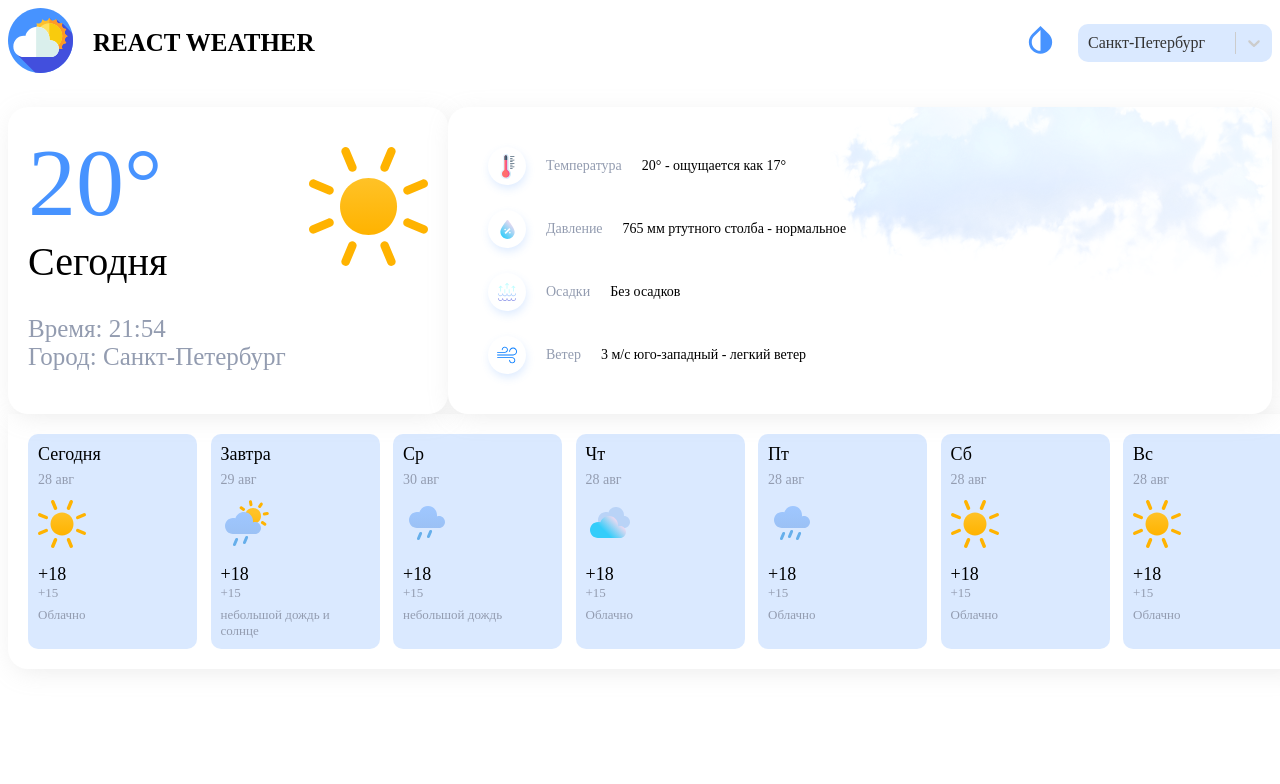
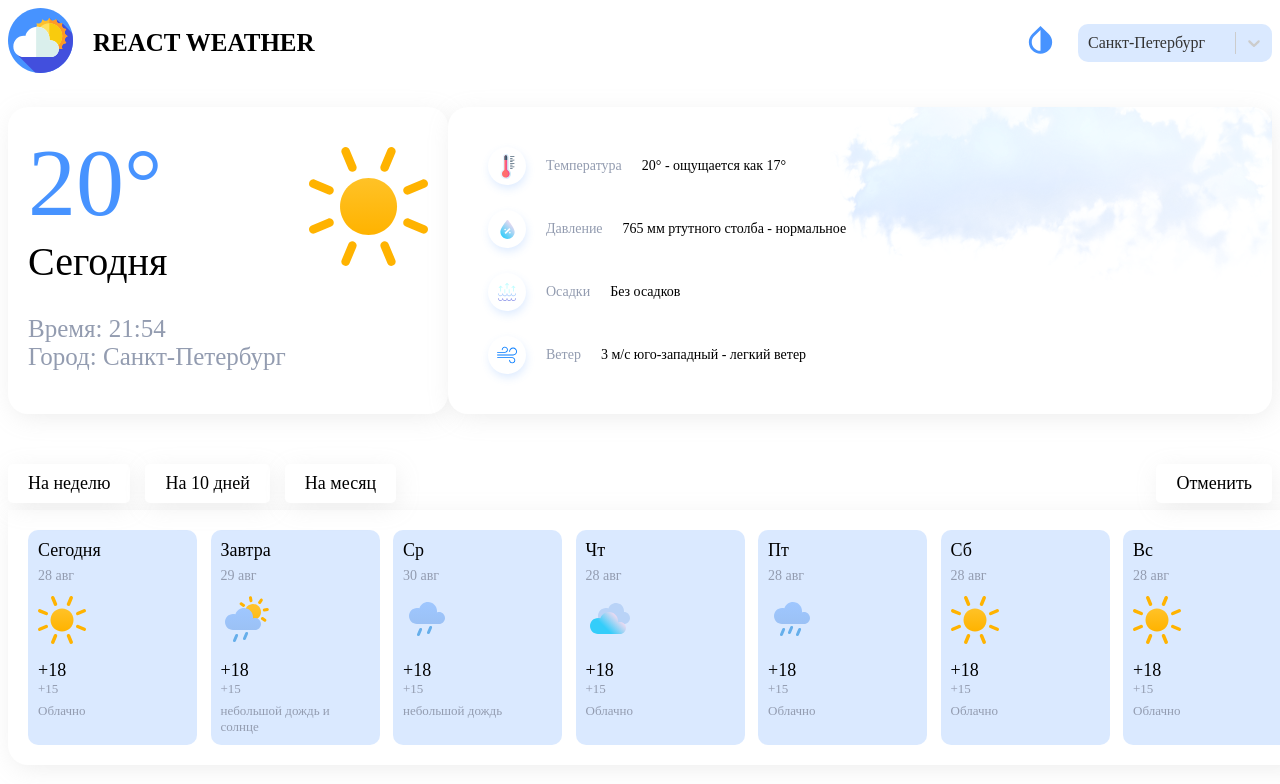
Before and after one commit to Endo-Resu/React-Weather-App, a React (Create React App) app: page / in a window 1280 px wide. Shown: the top 784 px of the page. Built offline with nearby package versions, Linux system fonts and the light colour scheme; the HTML template or start-up script is replaced by a standard one.

Commit message:
added filter tabs

```diff
--- a/src/pages/Home/Home.module.scss
+++ b/src/pages/Home/Home.module.scss
@@ -5,4 +5,5 @@
 .wrapper {
   display: flex;
   justify-content: space-between;
+  margin-bottom: 50px;
 }
--- a/src/pages/Home/components/Days/Days.module.scss
+++ b/src/pages/Home/components/Days/Days.module.scss
@@ -54,3 +54,36 @@
     box-shadow: 0 3px 20px rgba(147, 144, 144, 0.28);
   }
 }
+
+.tabs {
+  display: flex;
+  justify-content: space-between;
+  margin-bottom: 7px;
+}
+
+.cancel,
+.tab {
+  border-radius: 5px;
+  box-shadow: 2px 5px 25px -3px rgba(180, 180, 180, 0.25);
+  padding: 9px 20px;
+  background-color: $lite-background;
+  color: $lite-color;
+  font-size: 18px;
+  display: flex;
+  align-items: center;
+  justify-content: center;
+  cursor: pointer;
+}
+
+.tab {
+  margin-right: 15px;
+
+  &.active {
+    background: $primary-color;
+    color: #fff;
+  }
+}
+
+.tabs__wrapper {
+  display: flex;
+}
--- a/src/pages/Home/components/Days/Days.tsx
+++ b/src/pages/Home/components/Days/Days.tsx
@@ -2,6 +2,8 @@
 
 import s from './Days.module.scss';
 import {Card} from "./Card";
+import {Tabs} from "./Tabs";
+import {ThisDay} from "../ThisDay/ThisDay";
 
 interface Props {
 
@@ -77,8 +79,11 @@
     ];
 
     return (
+        <>
+            <Tabs />
         <div className={s.days}>
-            {days.map((day: Day) => <Card day={day}/>)}
+            {days.map((day: Day) => (<Card day={day}/>))}
         </div>
+            </>
     )
 }
--- a/src/pages/Home/components/Days/Tabs.tsx
+++ b/src/pages/Home/components/Days/Tabs.tsx
@@ -1,12 +1,37 @@
 import React from "react";
-import s from'./Days.module.scss';
+
+import s from './Days.module.scss';
 
 interface Props {
 
 }
 
 export const Tabs = (props: Props) => {
+    const tabs = [
+        {
+            value: 'На неделю',
+        },
+        {
+            value: 'На 10 дней',
+        },
+        {
+            value: 'На месяц',
+        },
+    ];
+
     return (
-        <div></div>
+        <div className={s.tabs}>
+            <div className={s.tabs__wrapper}>
+                {tabs.map((tab) =>
+                    <div
+                        className={s.tab}
+                        key={tab.value}
+                    >
+                        {tab.value}
+                    </div>
+                )}
+            </div>
+            <div className={s.cancel}>Отменить</div>
+        </div>
     )
 }
```
